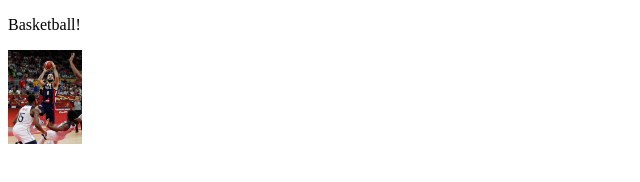
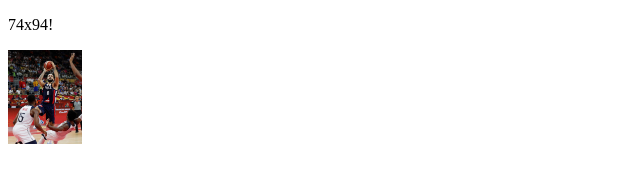
Before and after one commit to AggHim/AggHim.github.io, a plain HTML site: page index.html in a window 1280 px wide. Shown: the full height of the page, 0-640 px from the left. Drawn offline with Linux system fonts and the light colour scheme.

Commit message:
Update index.html

```diff
--- a/index.html
+++ b/index.html
@@ -3,7 +3,7 @@
   <head>
   </head>
   <body>
-     <p>Basketball!</p>
+     <p>74x94!</p>
      <img src='74.jpg' width="74px" height="94px">
   </body>
 </html>
```
